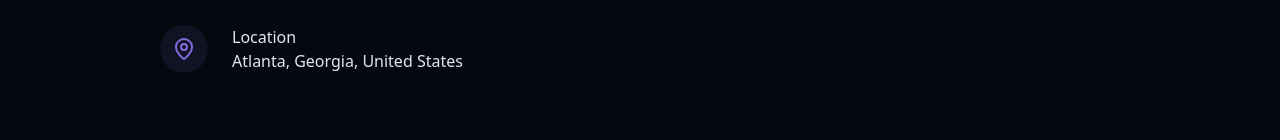
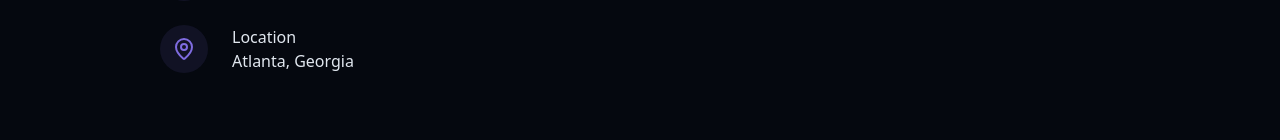
Before and after one commit to aSilvaCodes/react-tailwind-portfolio, a React (Vite) app: page / in a window 1280 px wide. Shown: the part 4623-4763 px from the top of the page. Built offline with nearby package versions, Linux system fonts and the light colour scheme.

Commit message:
fix location in ContactSection component

```diff
--- a/src/components/ContactSection.jsx
+++ b/src/components/ContactSection.jsx
@@ -53,7 +53,7 @@ export const ContactSection = () => {
                 <div>
                   <h4 className="font-medium flex items-start">Location</h4>
                   <a className="text-muted-foreground hover:text-primary transition-colors">
-                    Atlanta, Georgia, United States
+                    Atlanta, Georgia
                   </a>
                 </div>
               </div>
```
